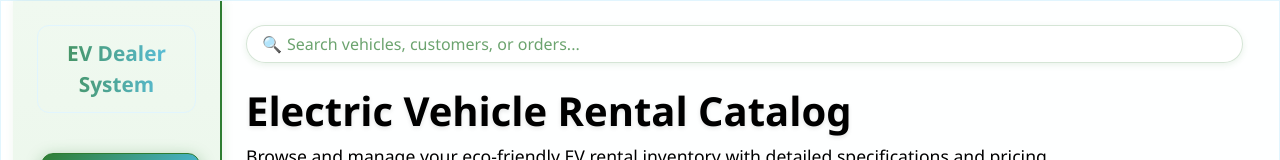
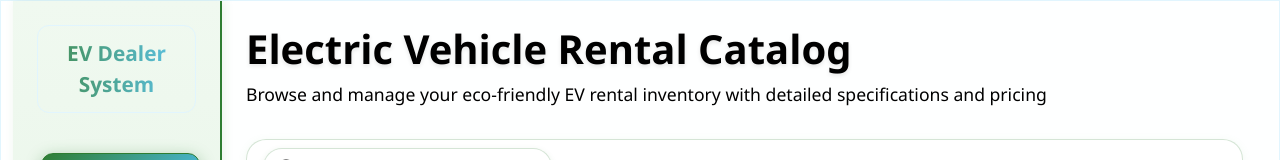
Before and after one commit to teadev2002/FE_SWP_EVDMS_FALL_2025, a React (Vite) app: page / in a window 1280 px wide. Shown: the top 160 px of the page. Built offline with nearby package versions, Linux system fonts and the light colour scheme.

Commit message:
delete search bar in product page

```diff
--- a/src/pages/user/HomePage/ActionButtons.jsx
+++ b/src/pages/user/HomePage/ActionButtons.jsx
@@ -31,7 +31,7 @@ const ActionButtons = ({ vehicleId, selectedVehicles, selectedCount, onToggleCom
                         '2 vehicles selected. Click to toggle or open comparison modal.'}
                 {selectedCount > 0 && (
                     <Button variant="link" size="sm" className="p-0 mt-2 text-decoration-none" onClick={clearSelection}>
-                        Clear All Selections
+
                     </Button>
                 )}
             </Popover.Body>
--- a/src/pages/user/HomePage/HomePage.jsx
+++ b/src/pages/user/HomePage/HomePage.jsx
@@ -245,7 +245,6 @@ const HomePage = () => {
           {/* Main Content */}
           <Col md={10} className="p-4">
             <div className="main-content">
-              <SearchBar placeholder="Search vehicles, customers, or orders..." />
               <div className="page-header">
                 <h1 className="eco-title">Electric Vehicle Rental Catalog</h1>
                 <p className="eco-subtitle">
```
